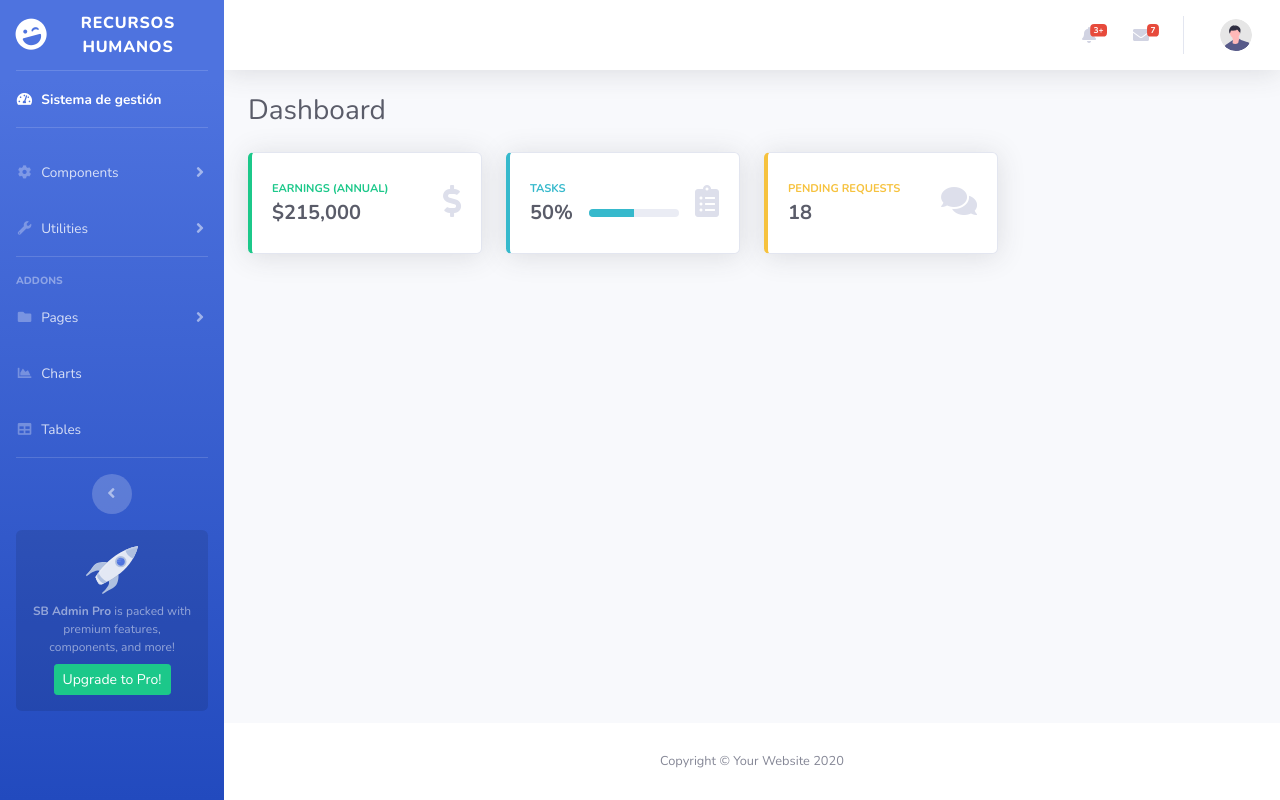
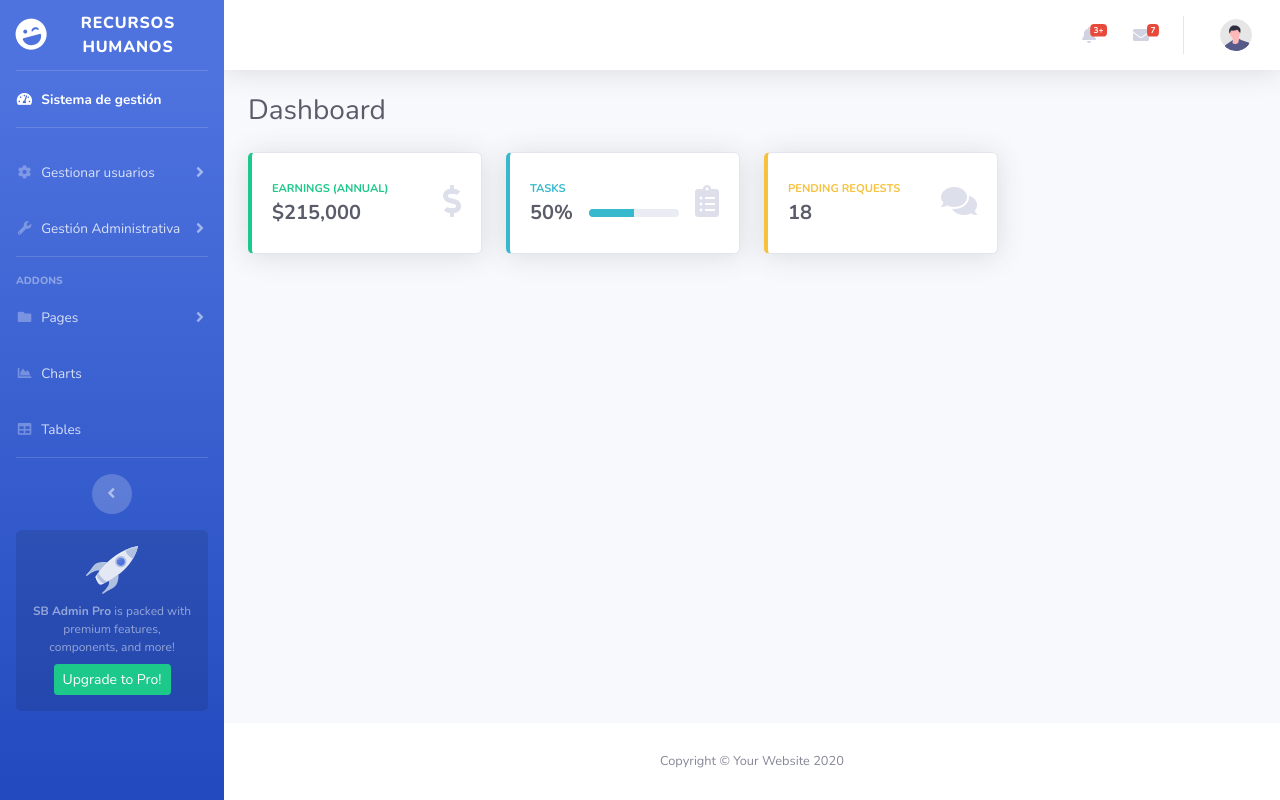
Before and after one commit to catdev-m/TOO, a Django app: template SistemaSeguridad/seguridad/templates/seguridad/index.html in a window 1280 px wide. Run offline with Django 3.2, Linux system fonts and the light colour scheme; the template is opened without the code that fills it, so the values that code supplies are empty; some libraries are stand-ins or nearby versions.

Commit message:
Ajustes - textos en ingles y opc de menú

```diff
--- a/SistemaSeguridad/seguridad/templates/seguridad/index.html
+++ b/SistemaSeguridad/seguridad/templates/seguridad/index.html
@@ -58,13 +58,14 @@
                 <a class="nav-link collapsed" href="#" data-toggle="collapse" data-target="#collapseTwo"
                     aria-expanded="true" aria-controls="collapseTwo">
                     <i class="fas fa-fw fa-cog"></i>
-                    <span>Components</span>
+                    <span>Gestionar usuarios</span>
                 </a>
                 <div id="collapseTwo" class="collapse" aria-labelledby="headingTwo" data-parent="#accordionSidebar">
                     <div class="bg-white py-2 collapse-inner rounded">
-                        <h6 class="collapse-header">Custom Components:</h6>
-                        <a class="collapse-item" href="buttons.html">Buttons</a>
-                        <a class="collapse-item" href="cards.html">Cards</a>
+                        <h6 class="collapse-header">Opciones</h6>
+                        <a class="collapse-item" href="buttons.html">Habilitar/Inhabilitar</a>
+                        <a class="collapse-item" href="cards.html">Actualizar información</a>
+                        <a class="collapse-item" href="cards.html">Gestionar salarios</a>
                     </div>
                 </div>
             </li>
@@ -74,15 +75,15 @@
                 <a class="nav-link collapsed" href="#" data-toggle="collapse" data-target="#collapseUtilities"
                     aria-expanded="true" aria-controls="collapseUtilities">
                     <i class="fas fa-fw fa-wrench"></i>
-                    <span>Utilities</span>
+                    <span>Gestión Administrativa</span>
                 </a>
                 <div id="collapseUtilities" class="collapse" aria-labelledby="headingUtilities"
                     data-parent="#accordionSidebar">
                     <div class="bg-white py-2 collapse-inner rounded">
-                        <h6 class="collapse-header">Custom Utilities:</h6>
-                        <a class="collapse-item" href="utilities-color.html">Colors</a>
-                        <a class="collapse-item" href="utilities-border.html">Borders</a>
-                        <a class="collapse-item" href="utilities-animation.html">Animations</a>
+                        <h6 class="collapse-header">Catálogos</h6>
+                        <a class="collapse-item" href="utilities-color.html">Puestos</a>
+                        <a class="collapse-item" href="utilities-border.html">Unidades organizacionales</a>
+                        <a class="collapse-item" href="utilities-animation.html"></a>
                         <a class="collapse-item" href="utilities-other.html">Other</a>
                     </div>
                 </div>
```
Also changed, not shown: SistemaSeguridad/seguridad/templates/seguridad/forgot-password.html (+6 -8 lines).
